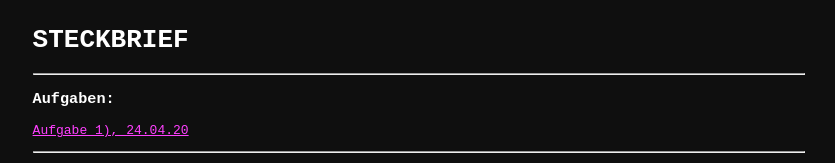
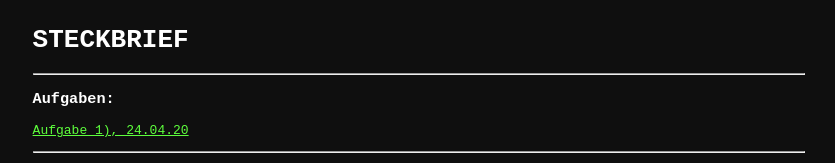
Before and after one commit to schuchte/EIA2, a plain HTML site: page steckbrief/steckbrief.htm in a window 1280 px wide. Shown: the top 163 px of the page, without its empty margins (1-836 px from the left). Drawn offline with Linux system fonts and the light colour scheme; a script that the page names is missing.

Commit message:
Add files via upload

```diff
--- a/steckbrief/steckstyle.css
+++ b/steckbrief/steckstyle.css
@@ -7,6 +7,6 @@ body{
     position: absolute;
 }
 
-a {color: rgb(255, 64, 965);
+a {color: rgb(94, 255, 61);
 
 }
```
